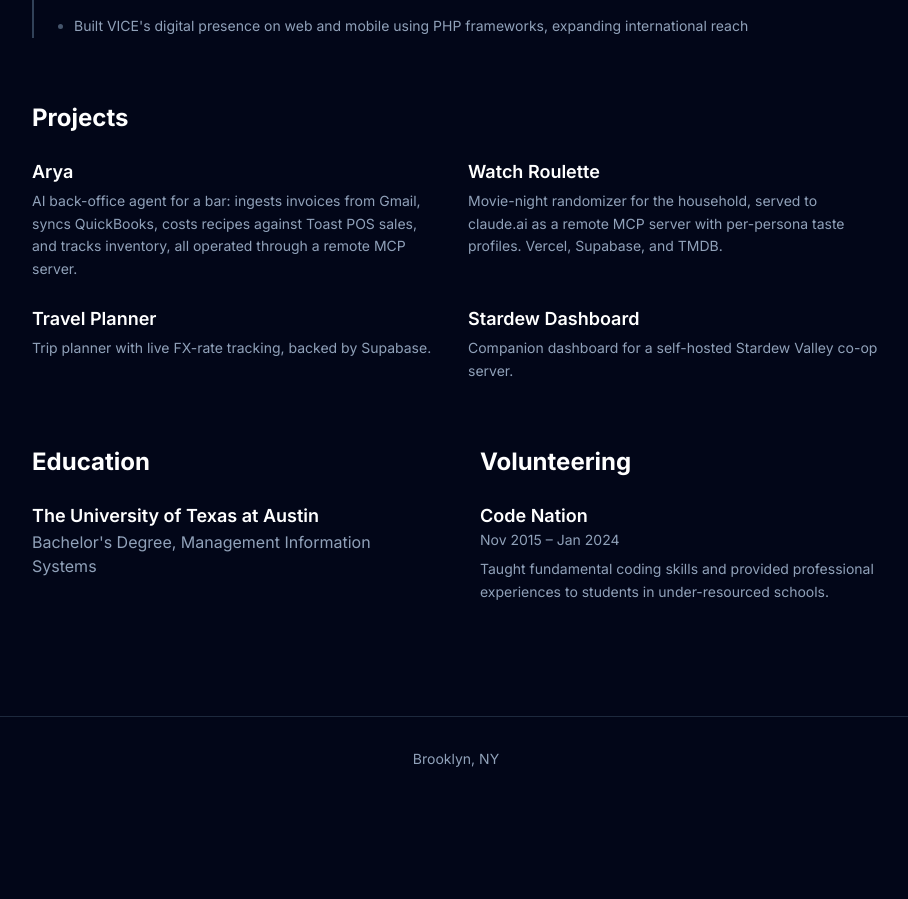
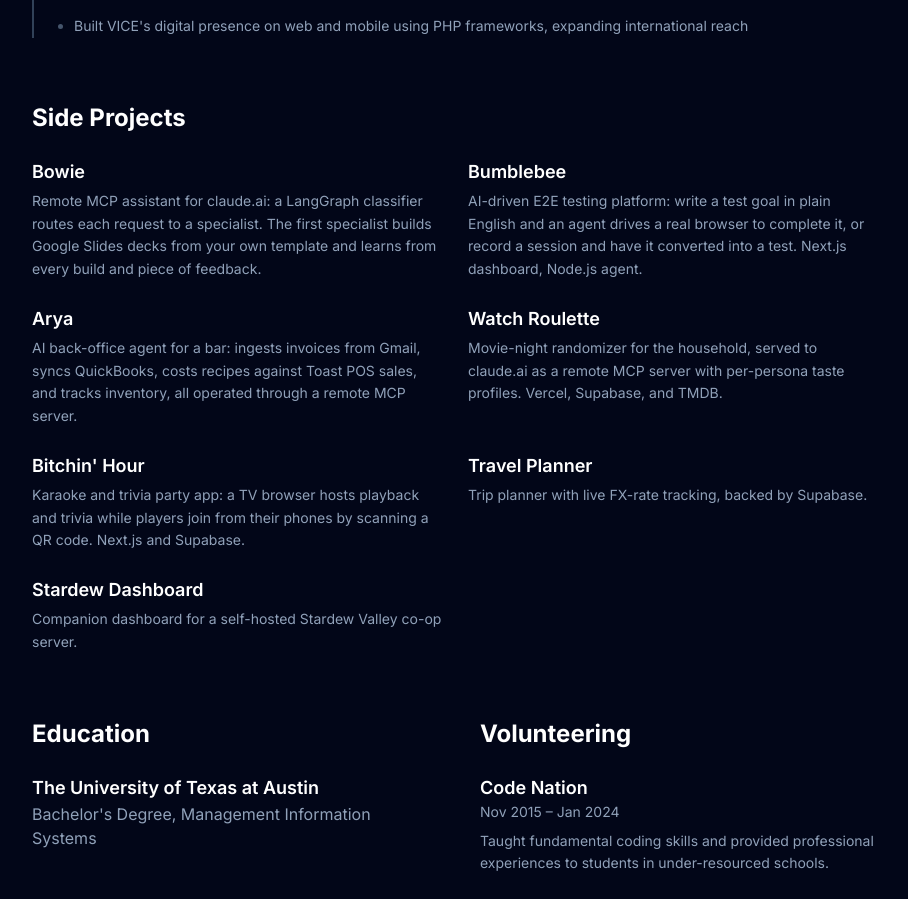
Before and after one commit to buddharage/buddharage.github.io, a React (Vite) app: page / in a window 1280 px wide. Shown: the part 1623-2522 px from the top of the page, without its empty margins (184-1092 px from the left). Before the commit the page ends 2424 px from the top, so only its background shows below. Built offline with nearby package versions, Linux system fonts and the light colour scheme.

Commit message:
Add Bowie, Bumblebee, and Bitchin' Hour to Side Projects
Rename the Projects section to Side Projects since it now mixes
client work with personal builds.

```diff
--- a/src/App.jsx
+++ b/src/App.jsx
@@ -106,6 +106,16 @@
 
 	const projects = [
 		{
+			name: "Bowie",
+			description:
+				"Remote MCP assistant for claude.ai: a LangGraph classifier routes each request to a specialist. The first specialist builds Google Slides decks from your own template and learns from every build and piece of feedback.",
+		},
+		{
+			name: "Bumblebee",
+			description:
+				"AI-driven E2E testing platform: write a test goal in plain English and an agent drives a real browser to complete it, or record a session and have it converted into a test. Next.js dashboard, Node.js agent.",
+		},
+		{
 			name: "Arya",
 			description:
 				"AI back-office agent for a bar: ingests invoices from Gmail, syncs QuickBooks, costs recipes against Toast POS sales, and tracks inventory, all operated through a remote MCP server.",
@@ -114,6 +124,11 @@
 			name: "Watch Roulette",
 			description:
 				"Movie-night randomizer for the household, served to claude.ai as a remote MCP server with per-persona taste profiles. Vercel, Supabase, and TMDB.",
+		},
+		{
+			name: "Bitchin' Hour",
+			description:
+				"Karaoke and trivia party app: a TV browser hosts playback and trivia while players join from their phones by scanning a QR code. Next.js and Supabase.",
 		},
 		{
 			name: "Travel Planner",
@@ -282,7 +297,7 @@
 				{/* Projects — web only, print stays a one-page resume */}
 				<section className="mb-16 print:hidden">
 					<h2 data-reveal className="text-2xl font-bold text-white mb-6">
-						Projects
+						Side Projects
 					</h2>
 					<div className="grid md:grid-cols-2 gap-6">
 						{projects.map((project, index) => (
```
